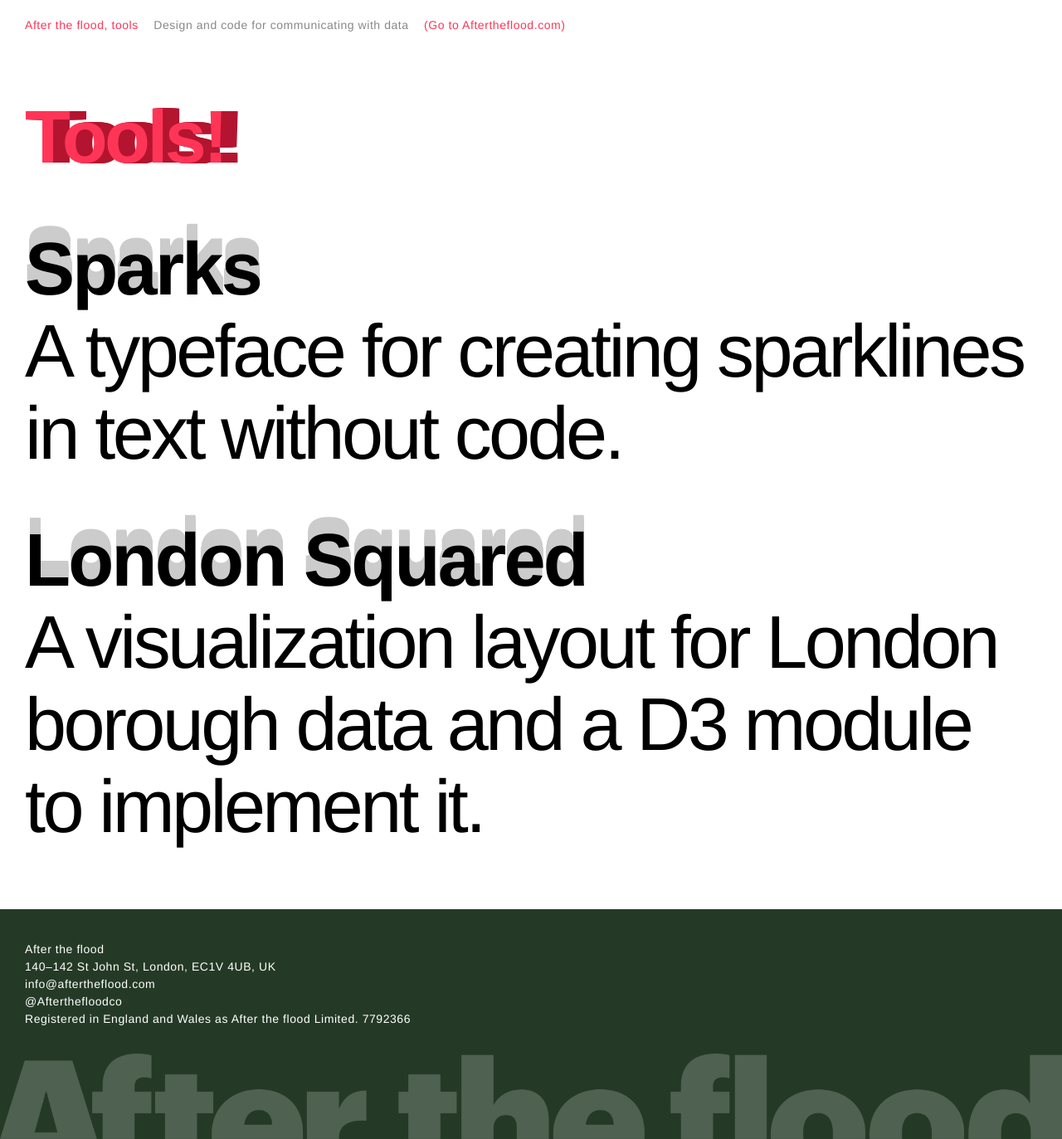
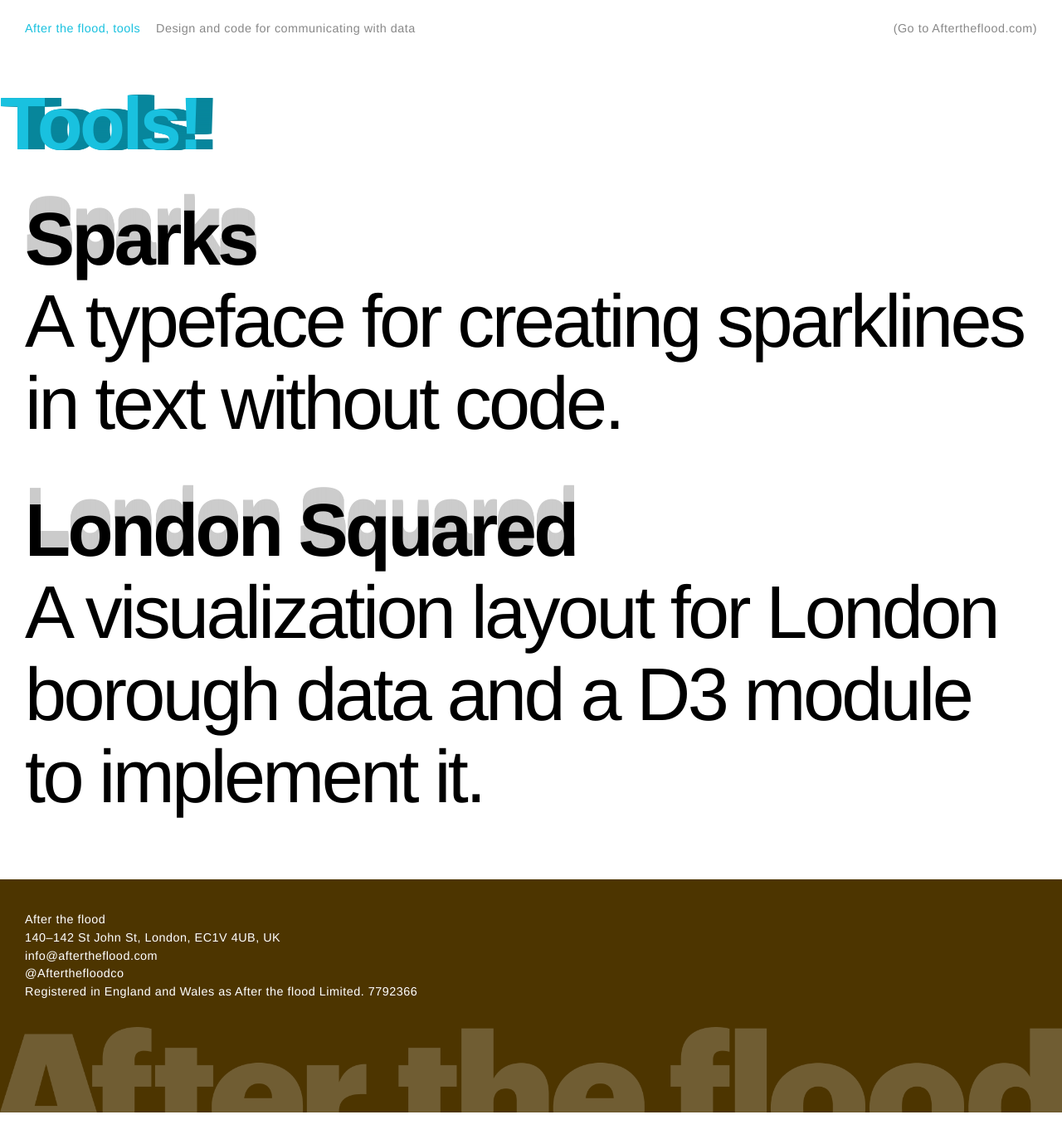
Before and after one commit to aftertheflood/aftertheflood.github.io, a Jekyll site: the page built from README.md, in a window 1280 px wide. Shown: the whole page at 83% size. Built offline with Jekyll 4.4.1, drawn with Linux system fonts in a browser that asks for light colours; some web fonts are replaced; our own code applies the rules of GitHub Pages for plain Markdown files; after the commit the page ends 1341 px from its top, so only the background shows below that.

Commit message:
Revise the typography and colours

```diff
--- a/assets/css/layout.css
+++ b/assets/css/layout.css
@@ -9,9 +9,6 @@
 }
 
 .page{
-  /* display: grid; */
-  /* grid-template-columns: 1fr; */
-  /* grid-template-rows: auto auto auto;  */
   box-sizing: border-box;
   display: -webkit-box;
   display: -webkit-flex;
@@ -31,32 +28,41 @@
   padding-top: 20px;
 }
 
+li.main-site-link {
+  padding-right: 0;
+}
+li.main-site-link a,
+li.main-site-link a:visited {
+  color: #888;
+}
+li.main-site-link a:hover,
+li.main-site-link a:active {
+  color: #000;
+}
+@media only screen and (min-width: 800px) {
+  li.main-site-link {
+    float: right;
+  }
+}
+
 @media only screen and (min-width: 900px) {
   header {
     padding: 30px;
-    padding-top: 20px;
+    padding-top: 24px;
   }
 }
 
-.content{
-  padding: 20px;
-  /* display: grid; */
-}
+.content {padding: 20px;}
 
 @media only screen and (min-width: 900px) {
   .content{
     padding-left: 30px;
     padding-right: 30px;
-    /* display: grid; */
-    /* grid-template-columns: repeat(2, 1fr); */
-    /* grid-gap: 10px; */
-    /* grid-column: 1 / span 2; */
   }
 }
 
 img.full-width  {
   display: block;
-  /* height: 100%; */
   width: 100%;
   max-width: 100%;
   height: auto;
@@ -110,14 +116,9 @@
   width: 100%;
   background-image: url("/assets/images/atf-logo-clipped-white-translucent.png");
   background-size: 100%;
-  background-color: #243a26;
+  background-color: #4d3500;
   background-repeat: no-repeat;
   background-position: center bottom;
   color: #FFFFFF;
 }
-
-@media only screen and (min-width: 900px) {
-  footer {
-    padding: 24px 30px 120px 30px;
-  }
-}
+@media only screen and (min-width: 900px) {footer {padding: 24px 30px 120px 30px;}}
--- a/assets/css/type.css
+++ b/assets/css/type.css
@@ -12,51 +12,44 @@
 	line-height: 1.5em;
 	letter-spacing: 0.005em;
 }
-
 @media only screen and (min-width: 600px) {body {font-size: 21px;}}
 
 h1 {
-	/* text-transform: uppercase; */
-	padding: 20px;
 	font-size: 64px;
 	font-weight: 800;
 	letter-spacing: -0.04em;
-	margin: 0.65em 0 0.6em 0;
-	color: #ff3557;
-	text-shadow: 1px 0px 0px #b41530,
-	2px 0px 0px #b41530,
-	3px 0px 0px #b41530,
-	4px 0px 0px #b41530,
-	5px 0px 0px #b41530,
-	6px 0px 0px #b41530,
-	7px 0px 0px #b41530,
-	8px 0px 0px #b41530,
-	9px 0px 0px #b41530,
-	10px 0px 0px #b41530,
-	11px 0px 0px #b41530,
-	12px 0px 0px #b41530,
-	13px 0px 0px #b41530,
-	14px 0px 0px #b41530,
-	15px 0px 0px #b41530,
-	16px 0px 0px #b41530,
-	17px 0px 0px #b41530,
-	18px 0px 0px #b41530,
-	19px 0px 0px #b41530,
-	20px 0px 0px #b41530;
+	padding: 0;
+	margin: 42px 0 38px 0;
+	color: #19c1df;
+	text-shadow: 1px 0px 0px #08869c,
+	2px 0px 0px #08869c,
+	3px 0px 0px #08869c,
+	4px 0px 0px #08869c,
+	5px 0px 0px #08869c,
+	6px 0px 0px #08869c,
+	7px 0px 0px #08869c,
+	8px 0px 0px #08869c,
+	9px 0px 0px #08869c,
+	10px 0px 0px #08869c,
+	11px 0px 0px #08869c,
+	12px 0px 0px #08869c,
+	13px 0px 0px #08869c,
+	14px 0px 0px #08869c,
+	15px 0px 0px #08869c,
+	16px 0px 0px #08869c,
+	17px 0px 0px #08869c,
+	18px 0px 0px #08869c,
+	19px 0px 0px #08869c,
+	20px 0px 0px #08869c;
 }
-
-@media only screen and (min-width: 900px) {
-  h1 {
-    padding-left: 30px;
-    padding-right: 30px;
-  }
-}
+@media only screen and (min-width: 900px) {h1 {margin: 58px 0 54px 0;}}
+@media only screen and (min-width: 1400px) {h1 {margin: 65px 0 60px 0;}}
 
 h2 {
 	font-size: 21px;
 	font-weight: 800;
-	color: #ff3557;
-	border-top: 1px solid #ff3557;
+	color: #19c1df;
+	border-top: 1px solid #19c1df;
 }
 
 h3 {
@@ -72,9 +65,6 @@
 }
 
 p {
-	/* font-size: 21px; */
-	/* line-height: 1.3em; */
-	/* font-family: Graphik, Helvetica, Arial, sans-serif; */
 	letter-spacing: 0.005em;
 	color: #888;
 }
@@ -85,9 +75,7 @@
 	list-style-type: none;
 }
 
-li::before {
-	content: "— ";
-}
+li::before {content: "— ";}
 
 a,
 a:visited {
@@ -116,7 +104,6 @@
 }
 @media only screen and (min-width: 600px) {code {padding: 2px 7px 2px 7px;}}
 
-
 pre {
 	background: #f6f6f6;
 	padding: 10px 18px;
@@ -124,8 +111,6 @@
 	border-radius: 5px;
 	max-width: 770px;
 	overflow: auto;
-	/* white-space: pre-wrap; */
-	/* word-break: keep-all; */
 }
 @media only screen and (min-width: 600px) {
 	pre {
@@ -164,16 +149,15 @@
 
 header,
 footer p {
-	font-size: 14px;
+	font-size: 13.3px;
 	font-style: normal;
 	font-weight: 400;
-	letter-spacing: 0.04em;
+	letter-spacing: 0.035em;
 	line-height: 1.5em;
 }
+@media only screen and (min-width: 600px) {header, footer p {font-size: 14.4px;}}
 
-header {
-	color: #888;
-}
+header {color: #888;}
 
 header {
 	margin: 0;
@@ -182,7 +166,7 @@
 
 header a,
 header a:visited {
-	color: #ff3557;
+	color: #19c1df;
 	text-decoration: none;
 	text-shadow: none;
 	box-shadow: none;
@@ -208,7 +192,6 @@
 header li::before {
 	content: none;
 }
-
 @media only screen and (min-width: 600px) {
 	header li {
 		display: inline;
@@ -224,9 +207,7 @@
 /* The footer
 --------------------------------------------------------------------------------------- */
 
-footer p {
-	color: #fff;
-}
+footer p {color: #fff;}
 
 footer a,
 footer a:visited {
@@ -236,7 +217,7 @@
 }
 
 footer a:hover {
-	color: #000;
+	color: #19c1df;
 	text-shadow: none;
 	box-shadow: none;
 }
@@ -249,16 +230,13 @@
 /* Reusable components
 --------------------------------------------------------------------------------------- */
 
-.project-title {color: #ff3557;}
+.project-title {color: #19c1df;}
 
 .content h2 {margin-top: 3em;}
 .content h3 {padding-top: 1em;}
 
 .project p,
-.project ul {
-	max-width: 800px;
-	/* line-height: 1.4em; */
-}
+.project ul {max-width: 800px;}
 
 .project h3 {margin-top: 2em;}
 @media only screen and (min-width: 600px) {.project h3 {margin-top: 0;}}
@@ -278,7 +256,7 @@
 .project li a:hover {
 	color: #000;
 	text-decoration: none;
-	box-shadow: inset 0 -100px 0 0 #ff3557;
+	box-shadow: inset 0 -100px 0 0 #19c1df;
 	transition: color 0.3s, box-shadow 0.6s;
 }
 
@@ -293,7 +271,7 @@
 .project h3 a:hover {
 	color: #000;
 	text-decoration: none;
-	box-shadow: inset 0 -100px 0 0 #ff3557;
+	box-shadow: inset 0 -100px 0 0 #19c1df;
 	transition: color 0.3s, box-shadow 0.6s;
 }
 
@@ -309,14 +287,11 @@
 	transition: opacity 0.5s, filter 0.5s;
 }
 
-
-
-
 .highlight {color: #000;}
 
 .highlight a,
 .highlight a:visited {
-	color: #ff3557;
+	color: #19c1df;
 	text-decoration: none;
 	box-shadow: none;
 }
@@ -332,10 +307,6 @@
 
 
 
-
-
-
-
 /* =======================================================================================
 PAGES
 ======================================================================================= */
@@ -344,9 +315,11 @@
 /* TOC page
 --------------------------------------------------------------------------------------- */
 
+.toc {margin-top: 22px;}
+@media only screen and (min-width: 900px)  {.toc {margin-top: 24px}}
+@media only screen and (min-width: 1400px) {.toc {margin-top: 25px}}
+
 .toc-list {
-	/* background: yellow; */
-	/* border-top: 1px solid #fff; */
 	color: #888;
 }
 
@@ -358,7 +331,7 @@
 
 .toc-list h2 {
 	font-weight: 800;
-	letter-spacing: -0.03em;
+	letter-spacing: -0.04em;
 	padding: 0;
 	margin: 0;
 	border-top: none;
@@ -375,17 +348,13 @@
 @media only screen and (min-width: 600px) {
 	h1,
 	.toc-list h2,
-	.toc-list p {
-		font-size: 64px;
-	}
+	.toc-list p {font-size: 64px;}
 }
 
 @media only screen and (min-width: 900px) {
 	h1,
 	.toc-list h2,
-	.toc-list p {
-		font-size: 90px;
-	}
+	.toc-list p {font-size: 90px;}
 }
 
 @media only screen and (min-width: 1400px) {
@@ -397,9 +366,25 @@
 	}
 }
 
-
 .toc-list a, .toc-list a:visited {
 	color: #000;
+	text-shadow: 0px -1px 0px #ccc,
+		0px -2px 0px #ccc,
+		0px -3px 0px #ccc,
+		0px -4px 0px #ccc,
+		0px -5px 0px #ccc,
+		0px -6px 0px #ccc,
+		0px -7px 0px #ccc,
+		0px -8px 0px #ccc,
+		0px -9px 0px #ccc,
+		0px -10px 0px #ccc,
+		0px -11px 0px #ccc,
+		0px -12px 0px #ccc;
+	transition: color 0.4s, text-shadow 0.7s;
+}
+@media only screen and (min-width: 600px) {
+	/* Large block shadow on non-mobile screens */
+	.toc-list a, .toc-list a:visited {
 		text-shadow: 0px -1px 0px #ccc,
 			0px -2px 0px #ccc,
 			0px -3px 0px #ccc,
@@ -420,36 +405,54 @@
 			0px -18px 0px #ccc,
 			0px -19px 0px #ccc,
 			0px -20px 0px #ccc;
-	transition: color 0.4s, text-shadow 0.7s;
+	}
 }
 
 .toc-list a:hover {
-	color: #ff3557;
+	color: #19c1df;
 	text-decoration: none;
 	border-bottom: none;
 	box-shadow: none;
-	text-shadow: 1px 0px 0px #b41530,
-		2px 0px 0px #b41530,
-		3px 0px 0px #b41530,
-		4px 0px 0px #b41530,
-		5px 0px 0px #b41530,
-		6px 0px 0px #b41530,
-		7px 0px 0px #b41530,
-		8px 0px 0px #b41530,
-		9px 0px 0px #b41530,
-		10px 0px 0px #b41530,
-		11px 0px 0px #b41530,
-		12px 0px 0px #b41530,
-		13px 0px 0px #b41530,
-		14px 0px 0px #b41530,
-		15px 0px 0px #b41530,
-		16px 0px 0px #b41530,
-		17px 0px 0px #b41530,
-		18px 0px 0px #b41530,
-		19px 0px 0px #b41530,
-		20px 0px 0px #b41530;
+	text-shadow: 1px 0px 0px #08869c,
+		2px 0px 0px #08869c,
+		3px 0px 0px #08869c,
+		4px 0px 0px #08869c,
+		5px 0px 0px #08869c,
+		6px 0px 0px #08869c,
+		7px 0px 0px #08869c,
+		8px 0px 0px #08869c,
+		9px 0px 0px #08869c,
+		10px 0px 0px #08869c,
+		11px 0px 0px #08869c,
+		12px 0px 0px #08869c;
 	transition: color 0.4s, text-shadow 0.7s;
 }
+@media only screen and (min-width: 600px) {
+	/* Same for the links */
+	.toc-list a:hover {
+		text-shadow: 1px 0px 0px #08869c,
+			2px 0px 0px #08869c,
+			3px 0px 0px #08869c,
+			4px 0px 0px #08869c,
+			5px 0px 0px #08869c,
+			6px 0px 0px #08869c,
+			7px 0px 0px #08869c,
+			8px 0px 0px #08869c,
+			9px 0px 0px #08869c,
+			10px 0px 0px #08869c,
+			11px 0px 0px #08869c,
+			12px 0px 0px #08869c,
+			13px 0px 0px #08869c,
+			14px 0px 0px #08869c,
+			15px 0px 0px #08869c,
+			16px 0px 0px #08869c,
+			17px 0px 0px #08869c,
+			18px 0px 0px #08869c,
+			19px 0px 0px #08869c,
+			20px 0px 0px #08869c;
+	}
+}
+
 
 
 
```
Lines whose indentation alone changed are shown as unchanged.
